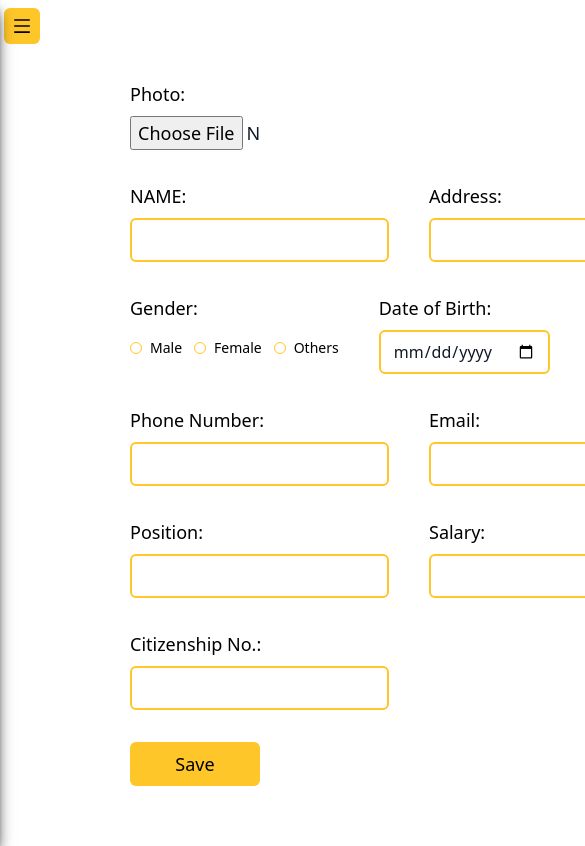
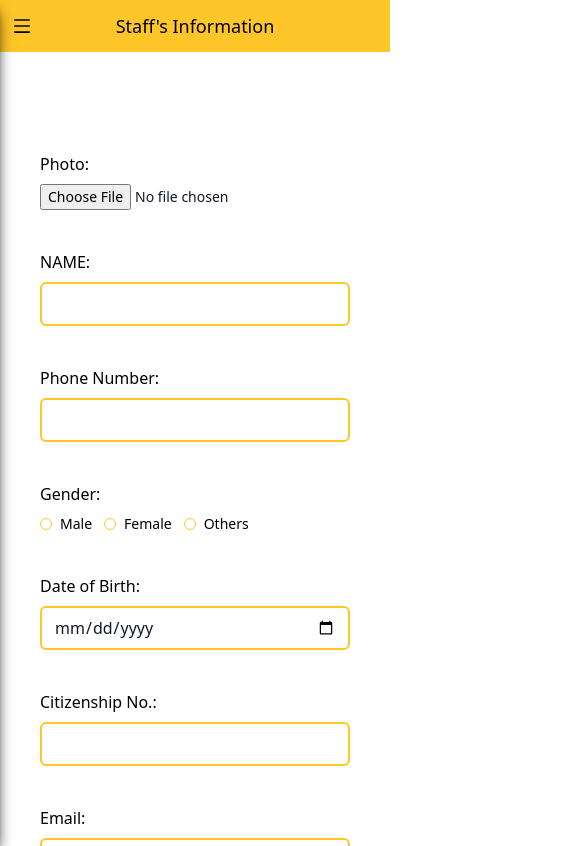
Before and after one commit to shivagyawali/InstituteManagementSystem, a React (Vite) app in the folder client/: page /staffs in a window 390 px wide. Shown: the top 846 px of the page, 585 px wide, since content can reach past the window. Built offline with nearby package versions, Linux system fonts and the light colour scheme.

Commit message:
implemented responsive ui for all screens

```diff
--- a/client/src/components/Course.jsx
+++ b/client/src/components/Course.jsx
@@ -26,8 +26,8 @@ const Course = () => {
                             <label htmlFor="description">DESCRIPTION </label>
                             <textarea name='description' type='text' className='input-section font-normal text-md text-gray-900' />
                         </div>
-                        </div>
-                        <button type='submit' className='bg-primary py-2 px-4 rounded-md hover:bg-dark' >Save</button>
+                    </div>
+                    <button type='submit' className='bg-primary py-2 px-4 rounded-md hover:bg-dark' >Save</button>
                 </form>
             </div>
         </div>
--- a/client/src/components/Institute.jsx
+++ b/client/src/components/Institute.jsx
@@ -10,7 +10,7 @@ const Institute = () => {
       <div className='w-full text-center'>
         <p className='lg:text-3xl md:text-2xl sm:text-xl text-lg mb-5 sticky lg:relative top-0  lg:top-3  bg-primary p-3 lg:rounded-md text-center lg:inline-block'
         >
-          Course's Information
+          Instiute's Information
         </p>
         <form className='flex flex-col items-center w-full py-20 text-left gap-10 ' >
           <div className='flex flex-col justify-center lg:items-center gap-10 lg:gap-10 md:gap-5 px-10 w-full'>
--- a/client/src/components/Staffs.jsx
+++ b/client/src/components/Staffs.jsx
@@ -3,80 +3,178 @@ import Sidebar from './Sidebar'
 
 const Staffs = () => {
     return (
-        <div>
-            <Sidebar />
-            <div className='flex items-center justify-center mt-20 lg:pl-24'>
-                <form className='flex flex-col gap-8 text-lg font-medium w-1/3 ' >
-                        <div className='flex flex-col gap-2'>
-                            <label htmlFor="photo">Photo: </label>
-                            <input id='photo' type='file' className='cursor-pointer font-normal text-md text-gray-900 border-none focus:ring-0 focus:ring-none focus:border-none active:outline-none focus:outline-none active:ring-0 active:ring-none active:border-none' />
+        <div className='flex'>
+            <div className='lg:w-1/5'>
+                <Sidebar />
+            </div>
+            <div className='w-full text-center '>
+                <p className='lg:text-3xl md:text-2xl sm:text-xl text-lg mb-5 sticky lg:relative top-0  lg:top-3  bg-primary p-3 lg:rounded-md text-center lg:inline-block'
+                >
+                    Staff's Information
+                </p>
+                <form className='flex flex-col items-center w-full py-20 text-left gap-10'>
+                    <div className='flex md:flex-row flex-col md:justify-between gap-10 lg:gap-10 md:gap-5 px-10 w-full'>
+                        <div className='flex flex-col gap-2 md:w-1/3'>
+                            <label
+                                htmlFor="photo"
+                            >
+                                Photo:
+                            </label>
+                            <input
+                                id='photo'
+                                type='file'
+                                className='cursor-pointer font-normal text-sm text-gray-900 border-none focus:ring-0 focus:ring-none focus:border-none active:outline-none focus:outline-none active:ring-0 active:ring-none active:border-none'
+                            />
                         </div>
-                    <div className='flex justify-between gap-10'>
-                        <div className='flex flex-col gap-2'>
-                            <label htmlFor="name">NAME: </label>
-                            <input id='name' type='text' className='input-section font-normal text-md text-gray-900' />
+                        <div className='flex flex-col gap-2 md:w-1/3'>
+                            <label
+                                htmlFor="name"
+                            >
+                                NAME:
+                            </label>
+                            <input
+                                id='name'
+                                type='text'
+                                className='input-section font-normal text-md text-gray-900 w-full'
+                            />
                         </div>
-                        <div className='flex flex-col gap-2 '>
-                            <label htmlFor="address">Address: </label>
-                            <input id='address' type='text' className='input-section font-normal text-md text-gray-900' />
+                        <div className='flex flex-col gap-2 md:w-1/3'>
+                            <label
+                                htmlFor="phonenumber"
+                            >
+                                Phone Number:
+                            </label>
+                            <input
+                                id='phonenumber'
+                                type='number'
+                                className='input-section font-normal text-md text-gray-900 w-full'
+                            />
                         </div>
                     </div>
 
-                    <div className='flex justify-between gap-10'>
-                        <div className='flex flex-col gap-4 '>
+                    <div className='flex md:flex-row flex-col md:justify-between gap-10 lg:gap-10 md:gap-5 px-10 w-full '>
+                        <div className='flex flex-col gap-2 md:w-1/3'>
                             <label>Gender:</label>
-                            <div className='flex gap-3'>
+                            <div className='flex gap-3 w-full'>
                                 <div className='flex items-center gap-2 text-sm'>
-                                    <input id='male' type='radio' value='male' name='gender' className='border-primary focus:ring-1 focus:ring-primary focus:border-primary active:outline-none active:ring-1 active:ring-primary active:border-primary text-primary w-3 h-3' />
-                                    <label htmlFor='male'>Male</label>
+                                    <input
+                                        id='male'
+                                        type='radio'
+                                        value='male'
+                                        name='gender'
+                                        className='border-primary focus:ring-1 focus:ring-primary focus:border-primary active:outline-none active:ring-1 active:ring-primary active:border-primary text-primary w-3 h-3'
+                                    />
+                                    <label
+                                        htmlFor='male'
+                                    >
+                                        Male
+                                    </label>
                                 </div>
                                 <div className='flex items-center gap-2 text-sm'>
-                                    <input id='female' type='radio' value='female' name='gender' className='border-primary focus:ring-1 focus:ring-primary focus:border-primary active:outline-none active:ring-1 active:ring-primary active:border-primary text-primary w-3 h-3' />
-                                    <label htmlFor='female'>Female</label>
+                                    <input
+                                        id='female'
+                                        type='radio'
+                                        value='female'
+                                        name='gender'
+                                        className='border-primary focus:ring-1 focus:ring-primary focus:border-primary active:outline-none active:ring-1 active:ring-primary active:border-primary text-primary w-3 h-3' />
+                                    <label
+                                        htmlFor='female'
+                                    >
+                                        Female
+                                    </label>
                                 </div>
                                 <div className='flex items-center gap-2 text-sm'>
-                                    <input id='others' type='radio' value='others' name='gender' className='border-primary focus:ring-1 focus:ring-primary focus:border-primary active:outline-none active:ring-1 active:ring-primary active:border-primary text-primary w-3 h-3' />
-                                    <label htmlFor='others'>Others</label>
+                                    <input
+                                        id='others'
+                                        type='radio'
+                                        value='others'
+                                        name='gender'
+                                        className='border-primary focus:ring-1 focus:ring-primary focus:border-primary active:outline-none active:ring-1 active:ring-primary active:border-primary text-primary w-3 h-3' />
+                                    <label
+                                        htmlFor='others'
+                                    >
+                                        Others
+                                    </label>
                                 </div>
                             </div>
                         </div>
-                        <div className='flex flex-col gap-2 '>
-                            <label htmlFor="dob">Date of Birth: </label>
-                            <input id='dob' type='date' className='input-section font-normal text-md text-gray-900' />
+                        <div className='flex flex-col gap-2 md:w-1/3'>
+                            <label
+                                htmlFor="dob"
+                            >
+                                Date of Birth:
+                            </label>
+                            <input
+                                id='dob'
+                                type='date'
+                                className='w-full input-section font-normal text-md text-gray-900'
+                            />
+                        </div>
+                        <div className='flex flex-col gap-2 md:w-1/3'>
+                            <label
+                                htmlFor="identity"
+                            >
+                                Citizenship No.:
+                            </label>
+                            <input
+                                id='identity'
+                                type='number'
+                                className='w-full input-section font-normal text-md text-gray-900'
+                            />
                         </div>
                     </div>
-                    <div className='flex justify-between gap-10'>
-                        <div className='flex flex-col gap-2 '>
-                            <label htmlFor="phonenumber">Phone Number: </label>
-                            <input id='phonenumber' type='number' className='input-section font-normal text-md text-gray-900' />
+                    <div className='flex md:flex-row flex-col md:justify-between gap-10 lg:gap-10 md:gap-5 px-10 w-full'>
+
+                        <div className='flex flex-col gap-2 md:w-1/3'>
+                            <label
+                                htmlFor="email"
+                            >
+                                Email:
+                            </label>
+                            <input
+                                id='email'
+                                type='email'
+                                className='input-section font-normal text-md text-gray-900'
+                            />
                         </div>
-                        <div className='flex flex-col gap-2 '>
-                            <label htmlFor="email">Email: </label>
-                            <input name='email' type='email' className='input-section font-normal text-md text-gray-900' />
+                        <div className='flex flex-col gap-2 md:w-1/3'>
+                            <label
+                                htmlFor="position"
+                            >
+                                Position:
+                            </label>
+                            <input
+                                id='position'
+                                type='text'
+                                className='input-section font-normal text-md text-gray-900'
+                            />
+                        </div>
+
+
+
+                        <div className='flex flex-col gap-2 md:w-1/3'>
+                            <label
+                                htmlFor="salary"
+                            >
+                                Salary:
+                            </label>
+                            <input
+                                id='salary'
+                                type='number'
+                                className='input-section font-normal text-md text-gray-900 w-full'
+                            />
                         </div>
                     </div>
-                    <div className='flex justify-between gap-10'>
-                        <div className='flex flex-col gap-2 '>
-                            <label htmlFor="position">Position: </label>
-                            <input id='position' type='text' className='input-section font-normal text-md text-gray-900' />
-                        </div>
-                        <div className='flex flex-col gap-2'>
-                            <label htmlFor="salary">Salary: </label>
-                            <input id='salary' type='number' className='input-section font-normal text-md text-gray-900' />
-                        </div>
-                    </div>
-                    <div className='flex justify-between gap-10'>
-                        <div className='flex flex-col gap-2'>
-                            <label htmlFor="identity">Citizenship No.: </label>
-                            <input id='identity' type='number' className='input-section font-normal text-md text-gray-900' />
-                        </div>
 
-                    </div>
-
-                    <button type='submit' className='bg-primary py-2 rounded-md hover:bg-dark' >Save</button>
-
+                    <button
+                        type='submit'
+                        className='bg-primary py-2 px-4 rounded-md hover:bg-dark'
+                    >
+                        Save
+                    </button>
                 </form>
             </div>
+
         </div>
     )
 }
```
